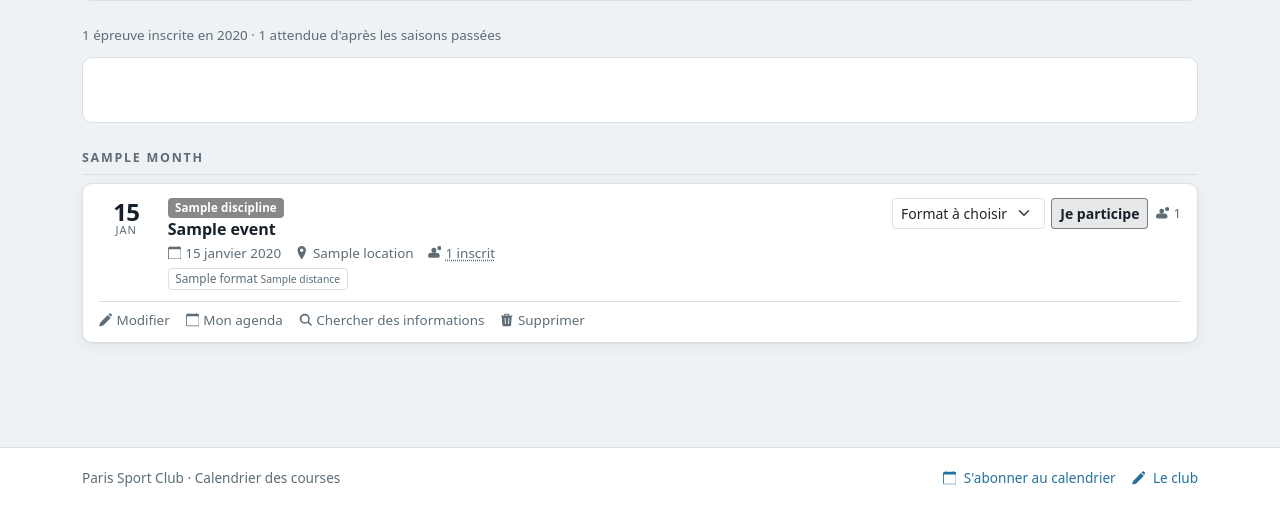
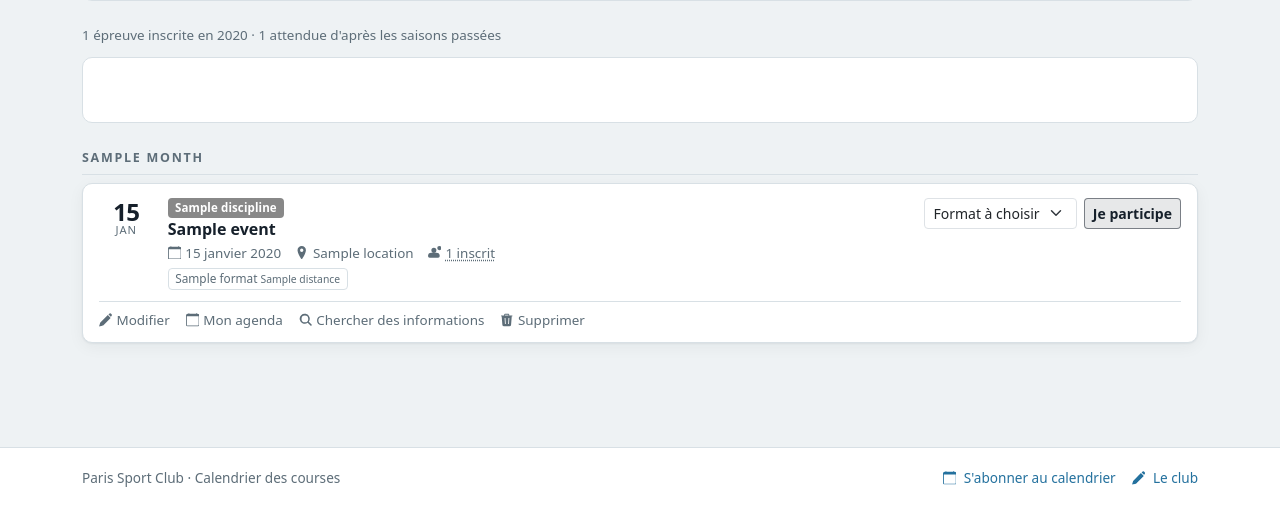
Before and after one commit to cbonte/psc-courses, a Django app: template psc/templates/events/calendar.html in a window 1280 px wide. Shown: the part 240-748 px from the top of the page. Run offline with Django 5.2, Linux system fonts and the light colour scheme; the template is opened without the code that fills it: most values are stand-ins (such as "Sample title", 1, 10 or a date in 2020); parts of the project's set-up code (start-up, migrations or seed data) failed here and were passed over; some libraries are stand-ins or nearby versions.

Commit message:
Corrige l'alignement du choix de format sur téléphone
Le sélecteur portait une largeur minimale de 8,5 rem qui l'emportait sur le
flex-basis du mode mobile : il refusait de se comprimer, et le bouton « Je
participe » basculait seul sur une deuxième ligne, à sa largeur naturelle. Les
deux tiennent désormais sur une ligne, le sélecteur prenant la place restante,
et font la même hauteur.

Retire au passage le nombre d'inscrits affiché en double. La ligne
d'informations de la carte le porte déjà, et il y est cliquable pour déplier la
liste des noms : celui qui doublait à côté du bouton n'apportait rien.

```diff
--- a/psc/static/css/psc.css
+++ b/psc/static/css/psc.css
@@ -752,7 +752,9 @@ a:hover { color: var(--psc-primary-strong); }
   flex-wrap: wrap;
   justify-content: flex-end;
 }
-.psc-join { display: flex; gap: .4rem; align-items: center; flex-wrap: wrap; }
+/* align-items: stretch pour que le sélecteur et le bouton fassent exactement
+   la même hauteur, quelles que soient leurs bordures et leur graisse. */
+.psc-join { display: flex; gap: .4rem; align-items: stretch; flex-wrap: wrap; }
 .psc-join .form-select { width: auto; min-width: 8.5rem; }
 
 .psc-mine {
@@ -766,14 +768,6 @@ a:hover { color: var(--psc-primary-strong); }
   padding: .15rem .6rem;
 }
 [data-bs-theme="dark"] .psc-mine { color: #5cbb8d; background: rgba(92, 187, 141, .14); }
-
-.psc-count {
-  display: inline-flex;
-  align-items: center;
-  font-size: .82rem;
-  color: var(--psc-muted);
-  font-variant-numeric: tabular-nums;
-}
 
 .psc-people { list-style: none; padding: 0; margin: .5rem 0 0; display: flex; flex-wrap: wrap; gap: .5rem; }
 .psc-people li {
@@ -1035,8 +1029,14 @@ a.psc-bar:hover .psc-bar-fill { background: var(--psc-primary); }
   }
   .psc-edition-cta { justify-self: stretch; margin-top: .6rem; }
   .psc-edition-cta .psc-participation { justify-content: flex-start; }
-  .psc-edition-cta .psc-join { width: 100%; }
-  .psc-edition-cta .psc-join .form-select { flex: 1 1 8rem; }
+
+  /* Une seule ligne : le sélecteur prend la place restante, le bouton garde
+     la sienne. Sans min-width à zéro, la largeur minimale du sélecteur
+     l'emporte sur le flex-basis, il refuse de se comprimer, et le bouton
+     bascule seul sur une deuxième ligne. */
+  .psc-edition-cta .psc-join { width: 100%; flex-wrap: nowrap; }
+  .psc-edition-cta .psc-join .form-select { flex: 1 1 0; min-width: 0; }
+  .psc-edition-cta .psc-join .btn { flex: 0 0 auto; white-space: nowrap; }
   .psc-date-day { font-size: 1.3rem; }
   .psc-edition-meta { gap: .1rem .7rem; }
   .psc-month-title { top: var(--psc-nav-height); }
--- a/psc/templates/events/_participation.html
+++ b/psc/templates/events/_participation.html
@@ -30,9 +30,4 @@
       </form>
     {% endif %}
   {% endwith %}
-  {% if edition.participation_count %}
-    <span class="psc-count" title="Membres inscrits">
-      <svg class="psc-icon" aria-hidden="true"><use href="#i-users"/></svg>{{ edition.participation_count }}
-    </span>
-  {% endif %}
 </div>
```
Also changed, not shown: psc/events/tests/test_views.py (+31 -0 lines), 1 other file.
